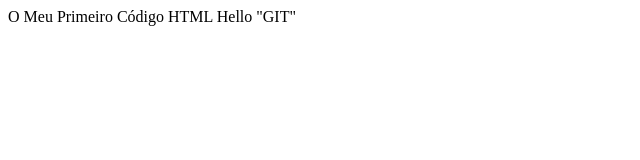
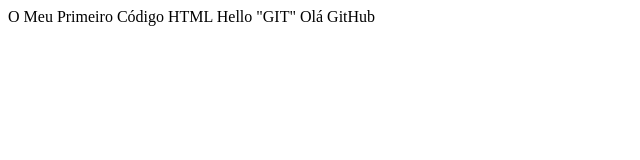
Before and after one commit to sinaicuna/GitCrashCourse, a plain HTML site: page index.html in a window 1280 px wide. Shown: the whole page, without its empty margins (0-640 px from the left). Drawn offline with Linux system fonts and the light colour scheme.

Commit message:
Olá GitHub

```diff
--- a/index.html
+++ b/index.html
@@ -15,6 +15,8 @@
 
         Hello "GIT"
 
+        Olá GitHub
+
         <script src="app.js"></script>
 
     </body>
```
